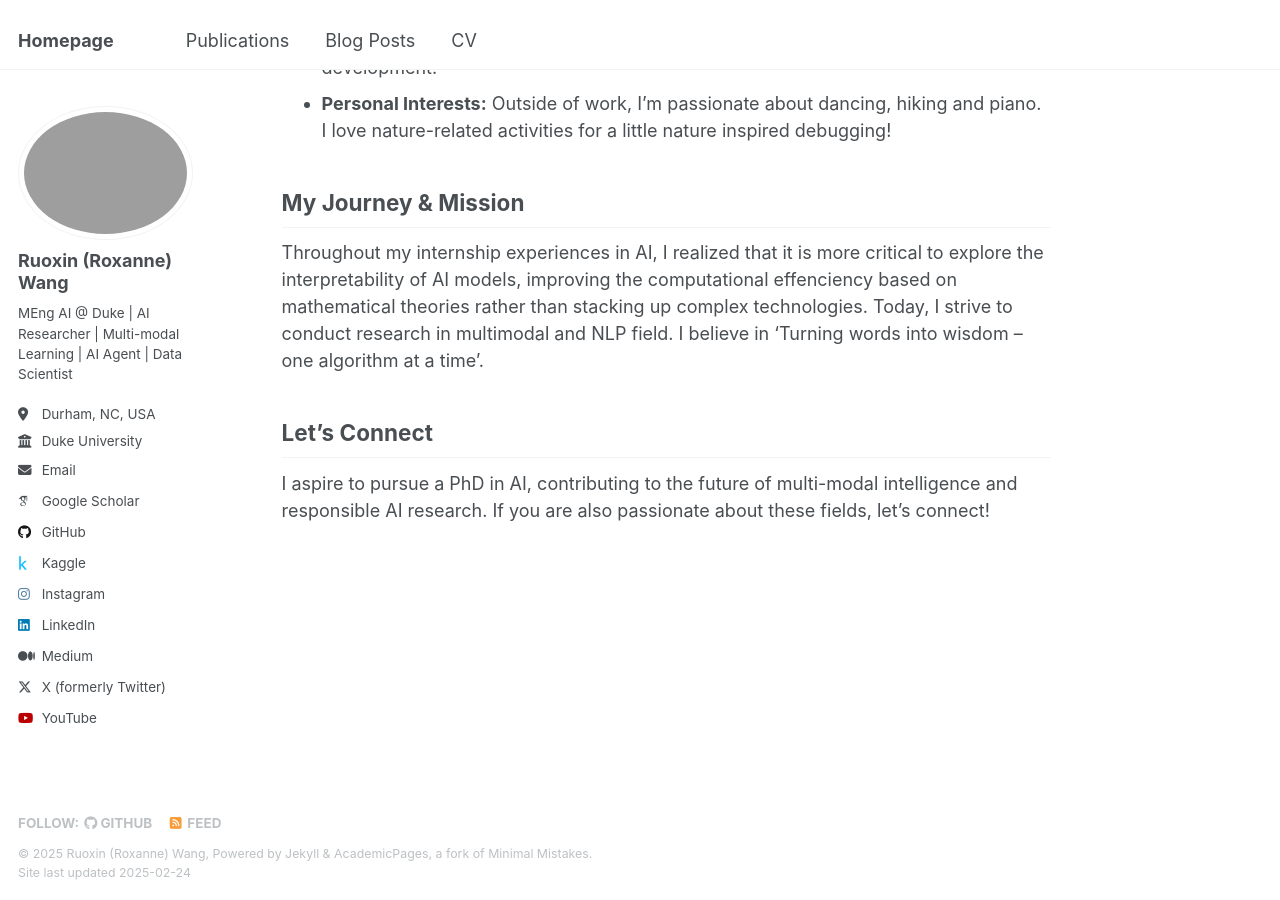
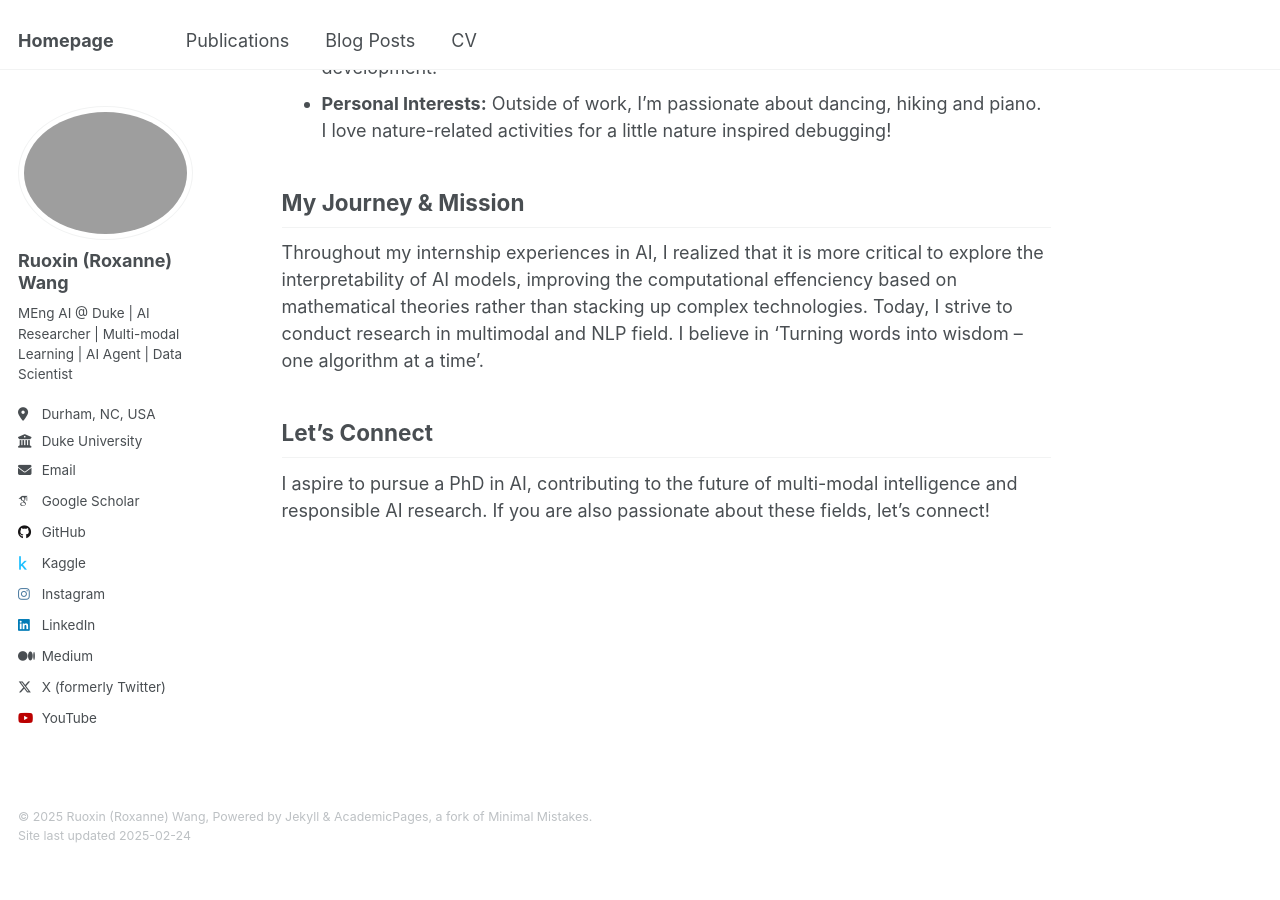
Before and after one commit to RoxanneWAAANG/roxannewaaang.github.io, a Jekyll site: the page built from _pages/about.md, in a window 1280 px wide and 900 px high, scrolled down 547 px. Built offline with Jekyll 4.4.1, drawn with Linux system fonts in a browser that asks for light colours; some web fonts are replaced; after the commit the page ends 1410 px from its top, so only the background shows below that.

Commit message:
update footer

```diff
--- a/_includes/footer.html
+++ b/_includes/footer.html
@@ -1,6 +1,6 @@
 {% include base_path %}
 
-{% if site.author.github or site.author.bitbucket or site.atom_feed.hide == true %}
+<!-- {% if site.author.github or site.author.bitbucket or site.atom_feed.hide != true %}
 <div class="page__footer-follow">
   <ul class="social-icons">
     {% if site.data.ui-text[site.locale].follow_label %}
@@ -17,7 +17,7 @@
     {% endif %}
   </ul>
 </div>
-{% endif %}
+{% endif %} -->
 
 <div class="page__footer-copyright">
   &copy; {{ site.time | date: '%Y' }} {{ site.name | default: site.title }}, {{ site.data.ui-text[site.locale].powered_by | default: "Powered by" }} <a href="http://jekyllrb.com" rel="nofollow">Jekyll</a> &amp; <a href="https://github.com/academicpages/academicpages.github.io">AcademicPages</a>, a fork of <a href="https://mademistakes.com/work/minimal-mistakes-jekyll-theme/" rel="nofollow">Minimal Mistakes</a>.<br />
```
